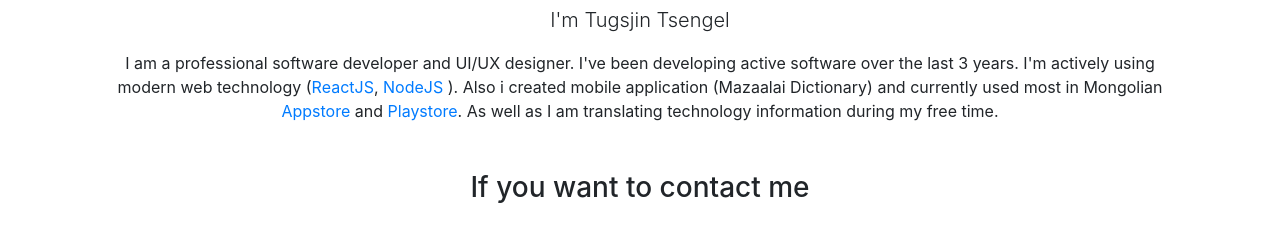
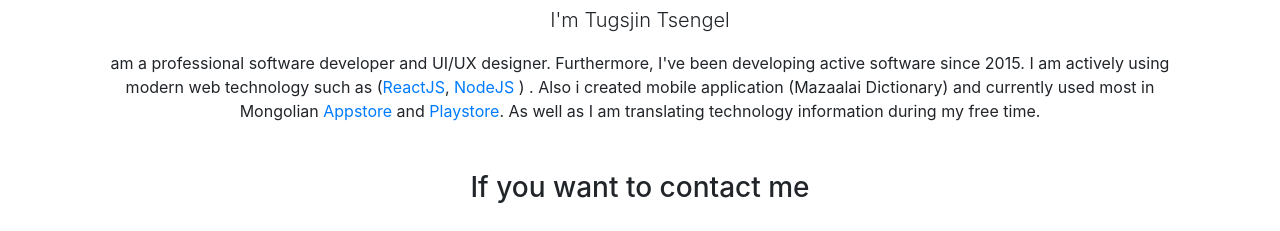
Before and after one commit to Tugsjin/tugsjin.github.io, a plain HTML site: page index.html in a window 1280 px wide. Shown: the part 99-330 px from the top of the page. Drawn offline with nearby package versions, Linux system fonts and the light colour scheme.

Commit message:
Update index.html

```diff
--- a/index.html
+++ b/index.html
@@ -48,7 +48,8 @@
     <div class="bio">
       <h1>Hello World</h1>
         <p class="lead">I'm Tugsjin Tsengel</p>
-<p>I am a professional software developer and UI/UX designer. I've been developing active software over the last 3 years. I'm actively using modern web technology (<a href="https://reactjs.org/">ReactJS</a>, <a href="https://nodejs.org/en/">NodeJS</a> ). Also i created mobile application (Mazaalai Dictionary) and currently used most in Mongolian <a href="https://apple.co/2ICCzMm">Appstore</a> and <a href="http://bit.ly/2NyMZuf">Playstore</a>. As well as I am translating technology information during my free time. </p>
+        <p> am a professional software developer and UI/UX designer. Furthermore, I've been developing active software since 2015. I am actively using modern web technology such as (<a href="https://reactjs.org/">ReactJS</a>, <a href="https://nodejs.org/en/">NodeJS</a> )
+. Also i created mobile application (Mazaalai Dictionary) and currently used most in Mongolian <a href="https://apple.co/2ICCzMm">Appstore</a> and <a href="http://bit.ly/2NyMZuf">Playstore</a>. As well as I am translating technology information during my free time.</p>
         <div class="mt-5">
           <h3>If you want to contact me</h3>
           <ul class="contact-me mt-5">
```
